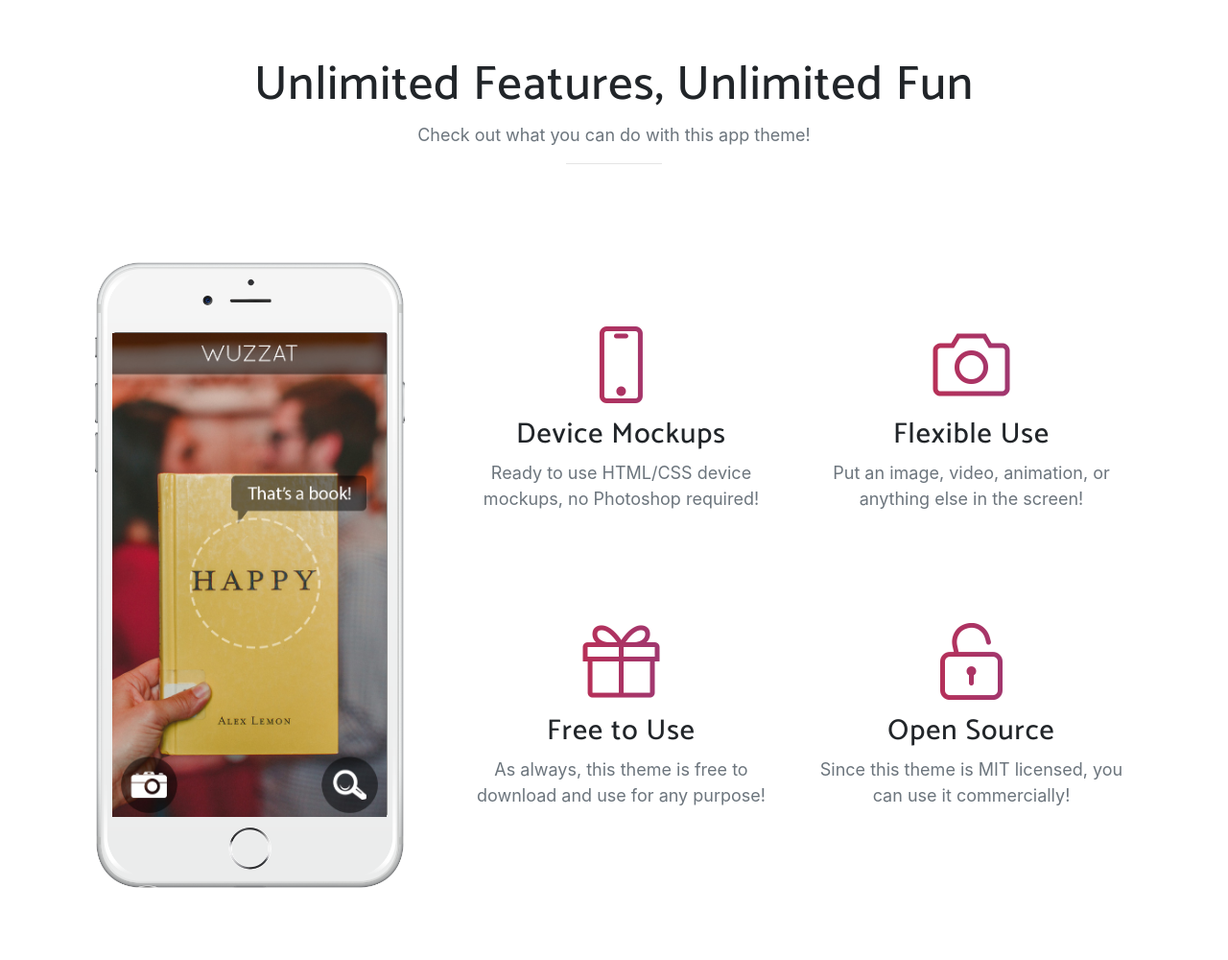
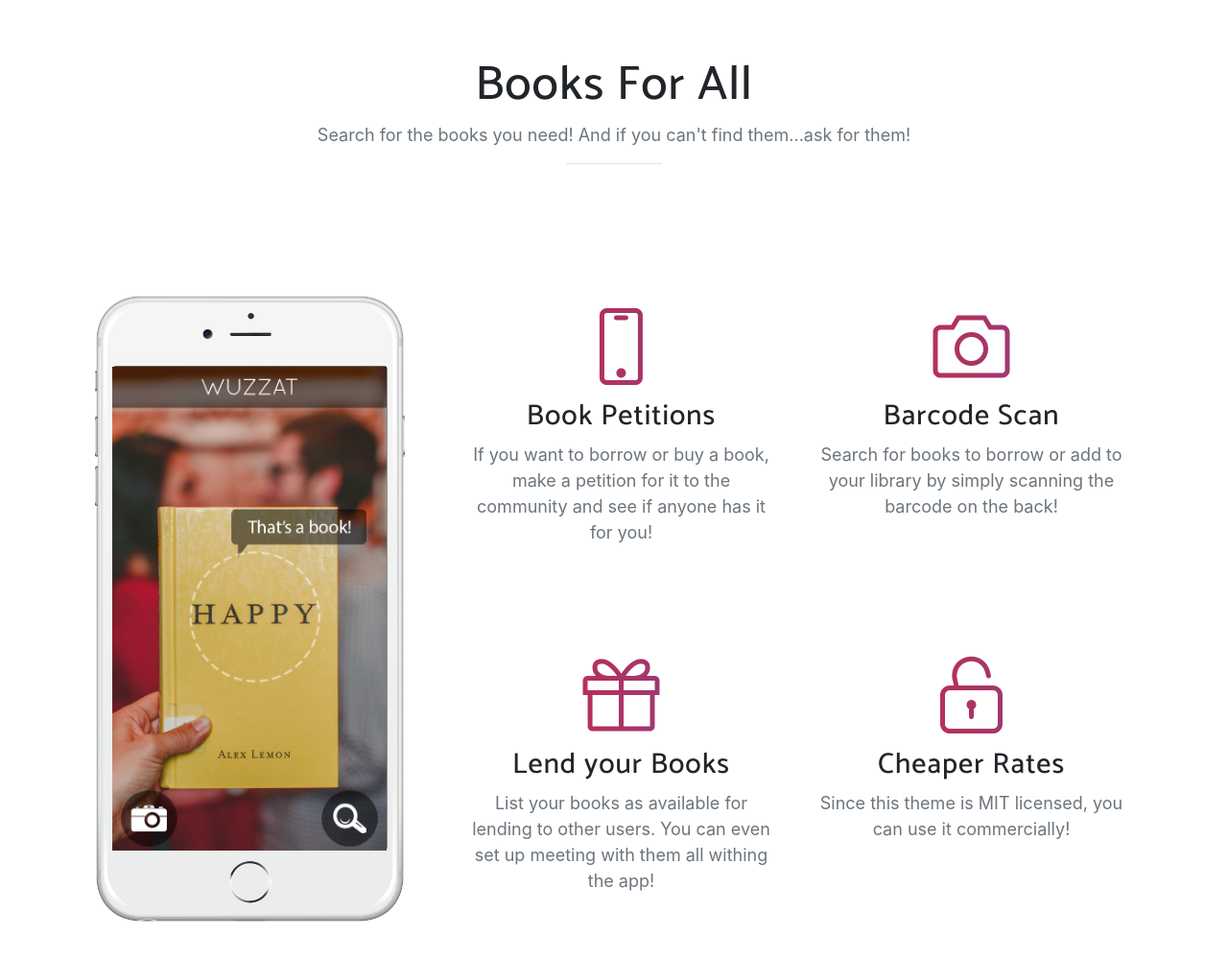
Before and after one commit to Paper-Trail-LLC/Paper-Trail-LLC.github.io, a website with bundled scripts: page index.html in a window 1280 px wide. Shown: the part 1420-2420 px from the top of the page at 96% size. Built offline with nearby package versions, Linux system fonts and the light colour scheme; a web font is replaced by a local one.

Commit message:
[Task] Edited website text

```diff
--- a/index.html
+++ b/index.html
@@ -59,7 +59,7 @@
       <div class="row h-100">
         <div class="col-lg-7 my-auto">
           <div class="header-content mx-auto">
-            <h1 class="mb-5">New Age is an app landing page that will help you beautifully showcase your new mobile app, or anything else!</h1>
+            <h1 class="mb-5">PaperTrail is an app that allows the community to serve as a public library for all!</h1>
             <a href="#download" class="btn btn-outline btn-xl js-scroll-trigger">Start Now for Free!</a>
           </div>
         </div>
@@ -100,8 +100,8 @@
   <section class="features" id="features">
     <div class="container">
       <div class="section-heading text-center">
-        <h2>Unlimited Features, Unlimited Fun</h2>
-        <p class="text-muted">Check out what you can do with this app theme!</p>
+        <h2>Books For All</h2>
+        <p class="text-muted">Search for the books you need! And if you can't find them...ask for them!</p>
         <hr>
       </div>
       <div class="row">
@@ -126,15 +126,15 @@
               <div class="col-lg-6">
                 <div class="feature-item">
                   <i class="icon-screen-smartphone text-primary"></i>
-                  <h3>Device Mockups</h3>
-                  <p class="text-muted">Ready to use HTML/CSS device mockups, no Photoshop required!</p>
+                  <h3>Book Petitions</h3>
+                  <p class="text-muted">If you want to borrow or buy a book, make a petition for it to the community and see if anyone has it for you!</p>
                 </div>
               </div>
               <div class="col-lg-6">
                 <div class="feature-item">
                   <i class="icon-camera text-primary"></i>
-                  <h3>Flexible Use</h3>
-                  <p class="text-muted">Put an image, video, animation, or anything else in the screen!</p>
+                  <h3>Barcode Scan</h3>
+                  <p class="text-muted">Search for books to borrow or add to your library by simply scanning the barcode on the back!</p>
                 </div>
               </div>
             </div>
@@ -142,14 +142,14 @@
               <div class="col-lg-6">
                 <div class="feature-item">
                   <i class="icon-present text-primary"></i>
-                  <h3>Free to Use</h3>
-                  <p class="text-muted">As always, this theme is free to download and use for any purpose!</p>
+                  <h3>Lend your Books</h3>
+                  <p class="text-muted">List your books as available for lending to other users. You can even set up meeting with them all withing the app!</p>
                 </div>
               </div>
               <div class="col-lg-6">
                 <div class="feature-item">
                   <i class="icon-lock-open text-primary"></i>
-                  <h3>Open Source</h3>
+                  <h3>Cheaper Rates</h3>
                   <p class="text-muted">Since this theme is MIT licensed, you can use it commercially!</p>
                 </div>
               </div>
```
